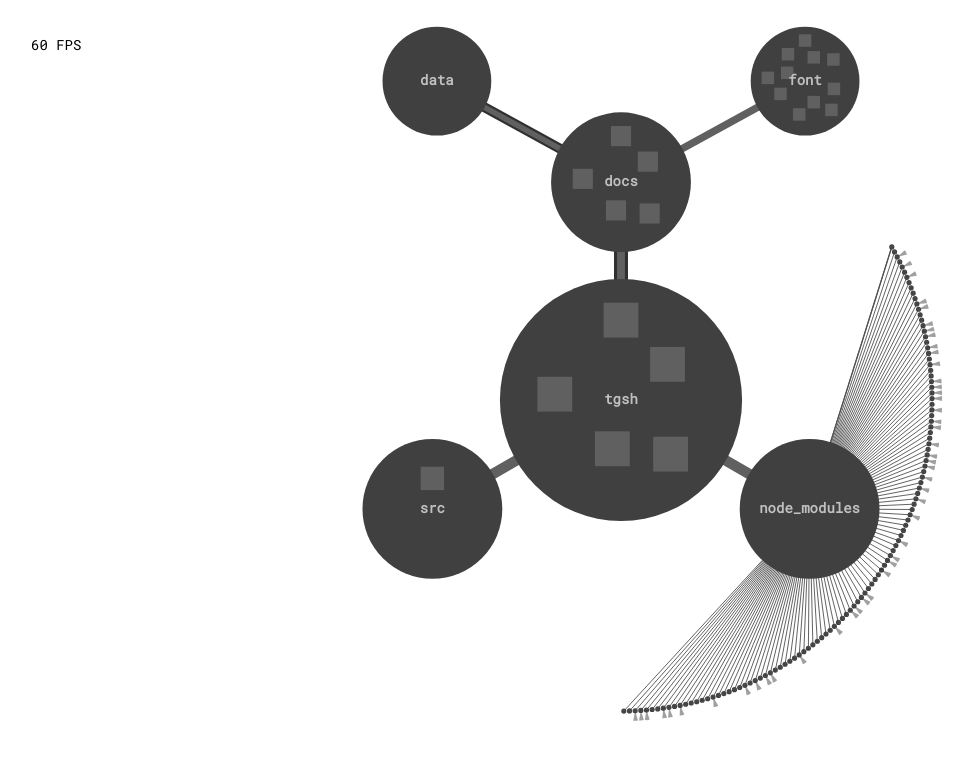
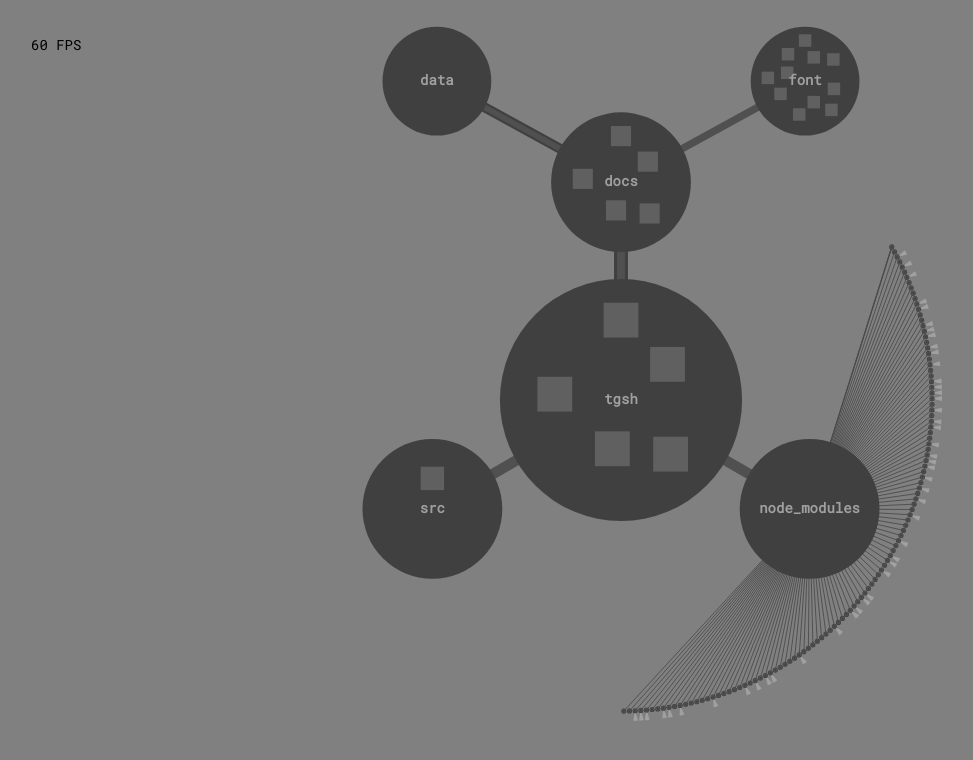
Before and after one commit to gradient-images/tgsh, a website: page docs/index.html in a window 1280 px wide. Shown: the whole page, without its empty margins (19-992 px from the left). Drawn offline with Linux system fonts and the light colour scheme.

Commit message:
Hiding of small files

```diff
--- a/docs/style.css
+++ b/docs/style.css
@@ -1,6 +1,7 @@
 body {
   margin: 0;
   overflow: hidden;
+  background-color: #808080;
 }
 
 #canvas {
--- a/docs/tgsh.js
+++ b/docs/tgsh.js
@@ -131,7 +131,7 @@
       }
       // Fatsy root
       if (this.rad === 1) {
-        return this.rad = vp.sep;
+        return this.rad = vp.fat;
       }
     }
 
@@ -145,14 +145,15 @@
       // Draw lines
       if (this.dirs.length > 0) {
         if (this.hideDirs) {
-          // flagRad = @rad * vp.sep ** 4
-          // flagRad = @rad * (1 + .0333 / vp.scale * @rad))
           sRad = this.rad * vp.scale;
           flagRad = this.rad + .02 / vp.scale;
           flagSlice = (PI / 2 + asin(this.rad / vp.sep / dist(this.x, this.y)) - acos(this.rad / vp.sep / flagRad)) / vp.sep;
+          if (this.rad === vp.fat) {
+            flagSlice = PI / 4;
+            console.log(flagSlice);
+          }
           flagStartX = flagRad * cos(this.dir - flagSlice) + this.x;
           flagStartY = flagRad * sin(this.dir - flagSlice) + this.y;
-          // console.log(flagRad, @slice, flagSlice, flagStartX, flagStartY)
           ctx.beginPath();
           ctx.moveTo(dispX, dispY);
           ctx.lineTo(vp.cx + flagStartX * vp.unit, vp.cy + flagStartY * vp.unit);
@@ -161,7 +162,7 @@
           ctx.fill();
         } else {
           ctx.lineWidth = dispRad * .15 / this.dirs.length ** .5;
-          ctx.strokeStyle = '#606060';
+          ctx.strokeStyle = '#505050';
           ref = this.dirs;
           for (i = j = 0, len = ref.length; j < len; i = ++j) {
             d = ref[i];
@@ -173,10 +174,10 @@
             if (i === 0) {
               lw = ctx.lineWidth;
               ctx.lineWidth = lw * 1.333;
-              ctx.strokeStyle = '#303030';
+              ctx.strokeStyle = '#404040';
               ctx.stroke();
               ctx.lineWidth = lw * .75;
-              ctx.strokeStyle = '#606060';
+              ctx.strokeStyle = '#505050';
               ctx.stroke();
               ctx.lineWidth = lw;
             } else {
@@ -189,7 +190,7 @@
       if (dist(dispX - vp.pX, dispY - vp.pY) < dispRad) {
         ctx.beginPath();
         ctx.fillStyle = '#c0c0c0';
-        ctx.arc(dispX, dispY, dispRad + 5, 0, PI * 2);
+        ctx.arc(dispX, dispY, dispRad + 3, 0, PI * 2);
         ctx.fill();
       }
       // Body
@@ -212,6 +213,7 @@
         scale = fAreaRad * primScale * (1 - primScale);
         // fDispRad = scale * vp.unit
         fDispWidth = sqrt(2) * scale * vp.unit;
+        if (scale * vp.scale > vp.minDispRad / 2) {
           ctx.fillStyle = '#606060';
           ref1 = this.files;
           for (i = k = 0, len1 = ref1.length; k < len1; i = ++k) {
@@ -226,9 +228,19 @@
             // ctx.arc(fX, fY, fDispRad, 0, 2*PI)
             ctx.fill();
           }
+        } else {
+          ctx.fillStyle = '#505050';
+          ctx.beginPath();
+          ctx.arc(dispX, dispY, this.rad / vp.sep ** 3 * vp.unit, 0, PI * 2);
+          ctx.fill();
+          ctx.fillStyle = '#404040';
+          ctx.beginPath();
+          ctx.arc(dispX, dispY, inRad * 3 * this.rad * vp.unit, 0, PI * 2);
+          ctx.fill();
+        }
       }
       // Name
-      ctx.fillStyle = '#c0c0c0';
+      ctx.fillStyle = '#a0a0a0';
       if (dispRad > noTypoRad) {
         typoBase = 2 * sqrt(dispRad ** 2 - (fontHeight / 2) ** 2);
         // Align
```
Also changed, not shown: src/tgsh.coffee (+28 -18 lines). Lines whose indentation alone changed are shown as unchanged.
